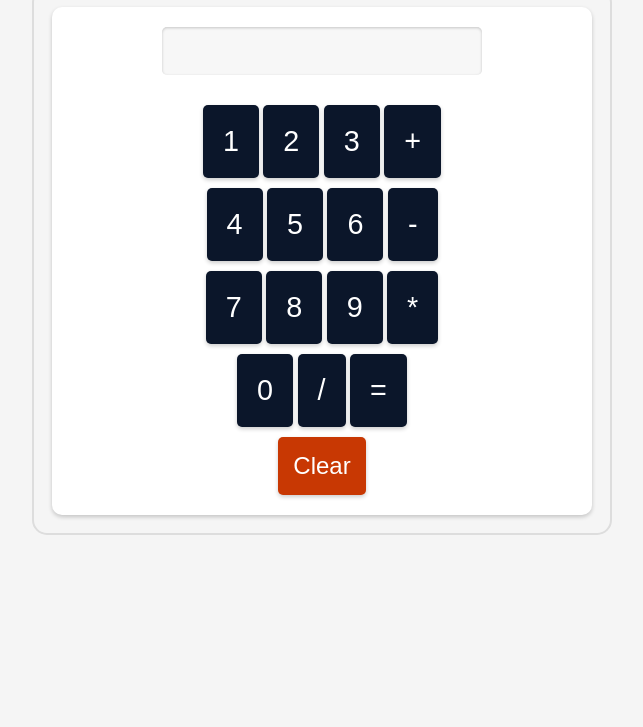
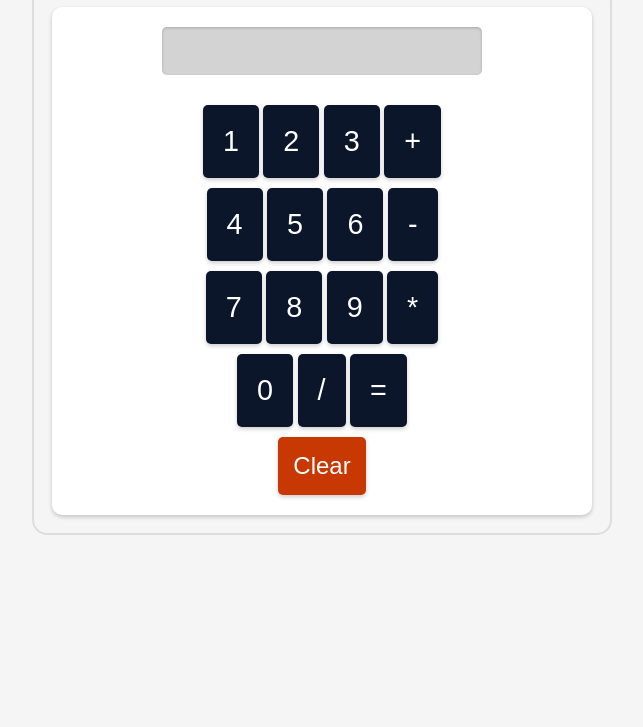
Before and after one commit to JUANYE-ETH/Calculator-JS, a plain HTML site: page index.html in a window 1280 px wide. Shown: the part 73-800 px from the top of the page, without its empty margins (318-961 px from the left). Drawn offline with Linux system fonts and the light colour scheme.

Commit message:
added meta tag to prevent zoom on touch screens and changed screen bg color

```diff
--- a/calculator.css
+++ b/calculator.css
@@ -38,7 +38,7 @@ body {
     border: none;
     border-radius: 5px;
     box-shadow: inset 0 1px 3px rgba(0, 0, 0, 0.2);
-    background-color: #f7f7f7;
+    background-color: lightgray;
     margin: 0 auto;
     width: 100%;
     max-width: 300px;
--- a/calculator.js
+++ b/calculator.js
@@ -20,7 +20,6 @@ function addOperator(op) {
 
 
 function calculate() {
-    debugger;
     switch (operator) {
         case '+':
             result = parseInt(num1.replace(/,/g, '')) + parseInt(num2.replace(/,/g, ''));
--- a/index.html
+++ b/index.html
@@ -3,7 +3,7 @@
 <head>
     <meta charset="UTF-8">
     <meta http-equiv="X-UA-Compatible" content="IE=edge">
-    <meta name="viewport" content="width=device-width, initial-scale=1.0">
+    <meta name="viewport" content="width=device-width, initial-scale=1.0, maximum-scale=1.0, user-scalable=no">
     <title>Calculator</title>
     <link rel="stylesheet" type="text/css" href="calculator.css">
     <script src="calculator.js"></script>
```
